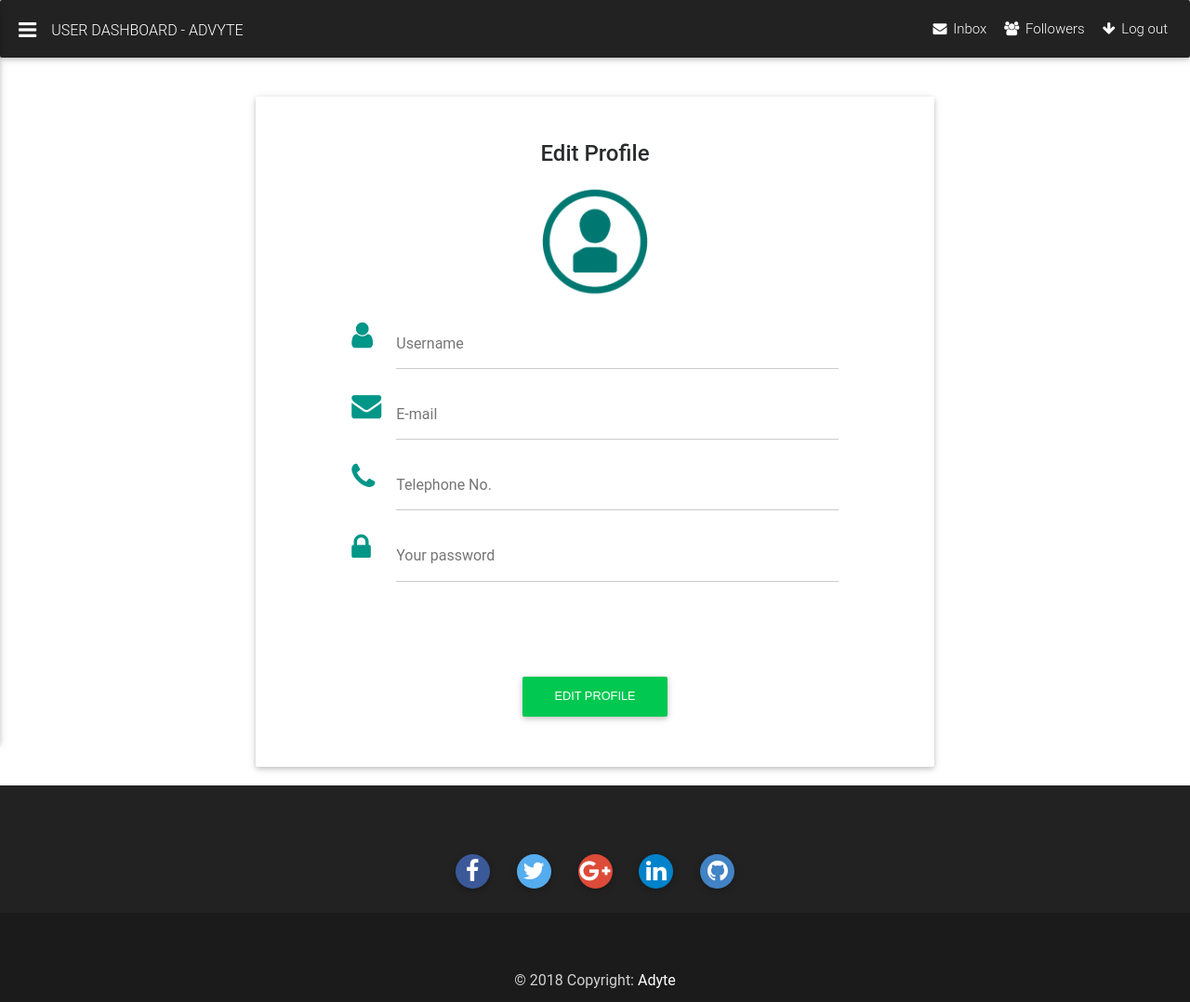
After one commit to JohnTawiah19/projectAdvyte, a PHP site: page /login/edit-profile.php in a window 1280 px wide. The commit adds this page. Shown: the whole page at 93% size. Run offline with PHP 8.4, Linux system fonts and the light colour scheme; the visitor is signed in with stand-in values (Sample User, id 1); some web fonts are replaced.

Commit message:
Add files via upload

```diff
--- /dev/null
+++ b/edit-profile.php
@@ -0,0 +1,241 @@
+<?php
+require_once('database.php');
+session_start();
+
+?>
+<!DOCTYPE html>
+<html lang="en">
+
+<head>
+    <!-- Required meta tags always come first -->
+    <meta charset="utf-8">
+    <meta name="viewport" content="width=device-width, initial-scale=1, shrink-to-fit=no">
+    <meta http-equiv="x-ua-compatible" content="ie=edge">
+    <title>PROFILE </title>
+
+    <!-- Font Awesome -->
+    <link rel="stylesheet" href="font-awesome-4.7.0/css/font-awesome.min.css">
+
+    <!-- Bootstrap core CSS -->
+    <link href="css/styles.css" rel="stylesheet">
+
+</head>
+<body  class="fixed-sn black-skin">
+    <div>
+    <!--Double navigation-->
+    <header>
+        <!-- Sidebar navigation -->
+        <div id="slide-out" class="side-nav sn-bg-4 fixed">
+            <ul class="custom-scrollbar">
+                <!-- Logo -->
+                <li>
+                    <div class="logo-wrapper img-rounded  waves-light ">
+                        <a href="llap.jpg"><img src="llap.jpg" class="img-fluid flex-center"></a>
+                    </div>
+                </li>
+                <!--/. Logo -->
+
+				<!--username-->
+				<li>
+                    <div class="username flex-center">
+                        <p><?php echo $_SESSION['username']; ?></p>
+                    </div>
+                </li>
+				<!--/username-->
+
+                <!--Social-->
+                <li>
+                    <ul class="social">
+                        <li><a href="#" class="icons-sm fb-ic"><i class="fa fa-facebook blue-text"> </i></a></li>
+                        <li><a href="#" class="icons-sm gplus-ic"><i class="fa fa-google-plus red-text"> </i></a></li>
+                        <li><a href="#" class="icons-sm tw-ic"><i class="fa fa-twitter" style="color:#90caf9"> </i></a></li>
+                    </ul>
+                </li>
+                <!--/Social-->
+
+                <!--Search Form-->
+                <li>
+                    <form class="search-form" role="search">
+                        <div class="form-group md-form mt-0 pt-1 waves-light">
+                            <input type="text" class="form-control" placeholder="Search">
+                        </div>
+                    </form>
+                </li>
+                <!--/.Search Form-->
+                <!-- Side navigation links -->
+                <li>
+                    <ul class="collapsible collapsible-accordion">
+                        <li><a class="collapsible-header waves-effect arrow-r"><i class="fa fa-chevron-right"></i>Account Settings<i class="fa fa-angle-down rotate-icon"></i></a>
+                            <div class="collapsible-body">
+                                <ul class="list-unstyled">
+                                    <li><a href="#" class="waves-effect">Change Password</a>
+                                    </li>
+                                    <li><a href="edit-profile.php" class="waves-effect">Edit Profile</a>
+                                    </li>
+                                </ul>
+                            </div>
+                        </li>
+                        <li><a class="collapsible-header waves-effect arrow-r"><i class="fa fa-hand-pointer-o"></i> Events<i class="fa fa-angle-down rotate-icon"></i></a>
+                             <div class="collapsible-body">
+                                <ul class="list-unstyled">
+									<li><a href="new-event.php" class="waves-effect">New event<i class="fa fa-plus px-2"></i></a>
+                                    </li>
+                                    <li><a href="#" class="waves-effect">All events</a>
+                                    </li>
+                                    <li><a href="#" class="waves-effect">Private</a>
+                                    </li>
+                                </ul>
+                            </div>
+                        </li>
+                        <li><a class="collapsible-header waves-effect arrow-r"><i class="fa fa-eye"></i> About me<i class="fa fa-angle-down rotate-icon"></i></a>
+                            <div class="collapsible-body">
+                                <ul class="list-unstyled">
+                                    <li><a href="#" class="waves-effect">Contacts</a>
+                                    </li>
+                                    <li><a href="#" class="waves-effect">Monthly meetings</a>
+                                    </li>
+                                </ul>
+                            </div>
+                        </li>
+
+                    </ul>
+                </li>
+                <!--/. Side navigation links -->
+            </ul>
+          <div class="sidenav-bg mask-strong"></div>
+
+    </div>
+        <!-- Navbar -->
+        <nav class="navbar fixed-top navbar-toggleable-md navbar-expand-lg scrolling-navbar double-nav">
+            <!-- SideNav slide-out button -->
+            <div class="float-left">
+                <a href="#" data-activates="slide-out" class="button-collapse"><i class="fa fa-bars"></i></a>
+            </div>
+            <!-- Breadcrumb-->
+            <div class="breadcrumb-dn mr-auto">
+                <p>USER DASHBOARD - ADVYTE</p>
+            </div>
+            <ul class="nav navbar-nav nav-flex-icons ml-auto">
+                <li class="nav-item">
+                    <a class="nav-link"><i class="fa fa-envelope"></i> <span class="clearfix d-none d-sm-inline-block">Inbox</span></a>
+                </li>
+                <li class="nav-item">
+                    <a class="nav-link"><i class="fa fa-users"></i> <span class="clearfix d-none d-sm-inline-block">Followers</span></a>
+                </li>
+				 <li class="nav-item">
+                    <a class="nav-link" href="logout.php"><i class="fa fa-arrow-down"></i> <span class="clearfix d-none d-sm-inline-block">Log out</span></a>
+                </li>
+
+            </ul>
+        </nav>
+        <!-- /.Navbar -->
+
+    </header>
+    </div>
+      <main class="mt-5 pt-2">
+          <div class="container  ">
+
+               <div class="row" id="card-margin">
+                 <div class="col-md-10 col-xs-6 col-lg-8 mx-auto">
+                    <!-- Card -->
+<div class="card px-3 align-items-center"  >
+
+    <!-- Card body -->
+    <div class="card-body w-75 ">
+        <!-- Material form register -->
+        <form action="#">
+            <p class="h4 text-center pt-3">Edit Profile</p>
+
+            <!-- Card Image -->
+            <div class="d-flex justify-content-center my-2"><a href="profile-pic.png"><img src="profile-pic.png" class="img-fluid img-rounded text-center" width="140" height="140"></a></div>
+           <!-- Card Image -->
+
+
+            <!-- Edit username-->
+            <div class="md-form">
+                <i class="fa fa-user prefix teal-text"></i>
+                <input type="text" id="username" class="form-control">
+                <label for="username" class="font-weight-light"> Username</label>
+            </div>
+            <!-- Edit email -->
+            <div class="md-form">
+                <i class="fa fa-envelope prefix teal-text"></i>
+                <input type="email" id="email" class="form-control">
+                <label for="email" class="font-weight-light">E-mail</label>
+            </div>
+
+            <!-- Edit telephone -->
+            <div class="md-form">
+                <i class="fa fa-phone prefix teal-text"></i>
+                <input type="text" id="phone" class="form-control">
+                <label for="phone" class="font-weight-light">Telephone No.</label>
+            </div>
+
+            <!-- Edit password -->
+            <div class="md-form">
+                <i class="fa fa-lock prefix teal-text"></i>
+                <input type="password" id="password" class="form-control">
+                <label for="password" class="font-weight-light">Your password</label>
+            </div>
+
+            <div class="text-center py-3 mt-3">
+                <button class="btn btn-success" type="submit">Edit Profile</button>
+            </div>
+        </form>
+        <!-- Edit profile-->
+
+    </div>
+    <!-- Card body -->
+
+</div>
+<!-- Card -->
+
+                   </div>
+              </div>
+          </div>
+     </main>
+
+
+    <!--Footer-->
+    <footer class="page-footer text-center text-md-left pt-4">
+
+        <!--Social buttons-->
+        <div class="social-section text-center">
+            <ul class="list-unstyled list-inline">
+                <li class="list-inline-item"><a class="btn-floating btn-fb"><i class="fa fa-facebook"> </i></a></li>
+                <li class="list-inline-item"><a class="btn-floating btn-tw"><i class="fa fa-twitter"> </i></a></li>
+                <li class="list-inline-item"><a class="btn-floating btn-gplus"><i class="fa fa-google-plus"> </i></a></li>
+                <li class="list-inline-item"><a class="btn-floating btn-li"><i class="fa fa-linkedin"> </i></a></li>
+                <li class="list-inline-item"><a class="btn-floating btn-git"><i class="fa fa-github"> </i></a></li>
+            </ul>
+        </div>
+        <!--/.Social buttons-->
+
+        <!--Copyright-->
+        <div class="footer-copyright py-3 text-center">
+            <div class="container-fluid " >
+                 &copy; 2018 Copyright: <a href="http://www.advyte.com"> Adyte </a>
+
+            </div>
+        </div>
+        <!--/.Copyright-->
+
+    </footer>
+    <!--/.Footer-->
+
+   <!-- SCRIPTS -->
+    <!-- JQuery -->
+    <script type="text/javascript" src="js/jscript.js"></script>
+    <script>
+
+         // SideNav Initialization
+        $(".button-collapse").sideNav();
+
+        new WOW().init();
+
+    </script>
+
+
+</body>
+
+</html>
```
Also changed, not shown: new-event.php (added, +257 -0 lines), profile.php (+162 -6 lines), profile-pic.png (added).
